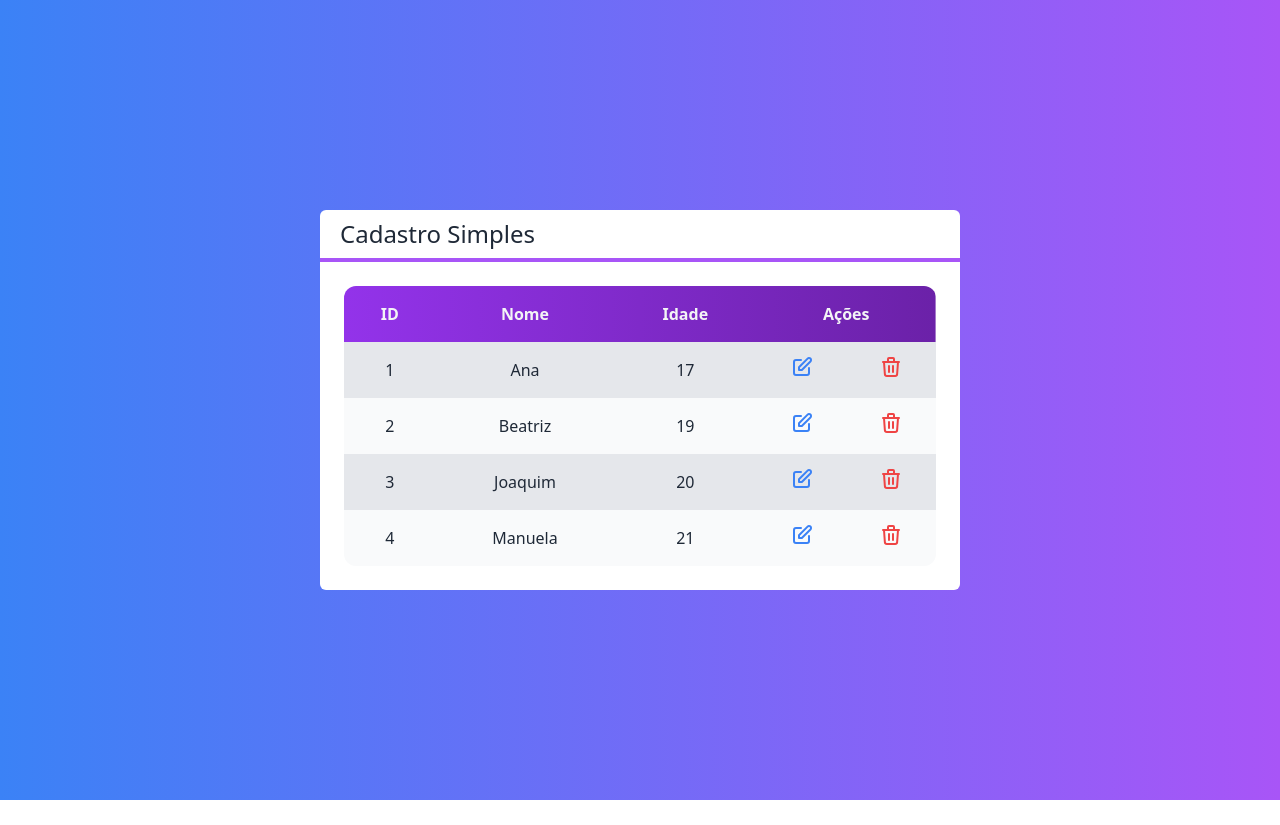
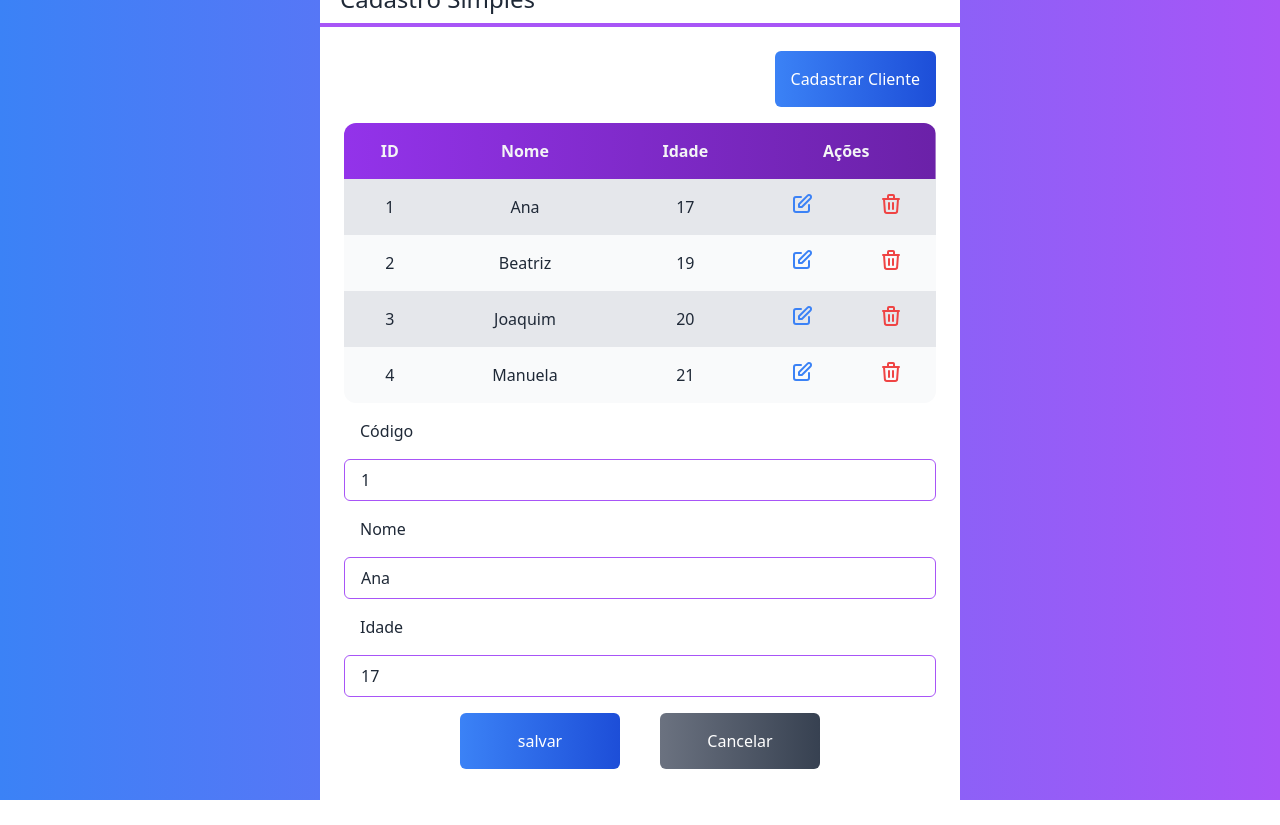
Before and after one commit to Braz99/cadastro-clientes, a Next.js app: page / in a window 1280 px wide. Before the commit the page ends 800 px from the top, so only its background shows below. Built offline with nearby package versions, Linux system fonts and the light colour scheme.

Commit message:
Cria o formulário para cadastrar ou alterar dados do cliente

```diff
--- /dev/null
+++ b/src/components/ButtonApp.tsx
@@ -0,0 +1,22 @@
+interface ButtonProps {
+  children: string;
+  color?: "blue" | "gray" | "red";
+  className?: string
+}
+
+export default function ButtonApp(props: ButtonProps) {
+  let color = props.color ?? "gray";
+  return (
+    <button
+      className={`
+    p-4
+    text-white
+    rounded-md mb-4
+    bg-gradient-to-r from-${color}-500 to-${color}-700
+    ${props.className}
+    `}
+    >
+      {props.children}
+    </button>
+  );
+}
--- /dev/null
+++ b/src/components/FormClient.tsx
@@ -0,0 +1,29 @@
+import { useState } from "react";
+import Client from "../core/Client";
+import ButtonApp from "./ButtonApp";
+import InputData from "./InputData";
+
+interface FormProps {
+  client: Client;
+}
+
+export default function FormClient(props: FormProps) {
+  let id = props.client?.id;
+
+  let [name, setName] = useState(props.client?.name ?? "");
+  let [age, setAge] = useState(props.client?.age ?? 0);
+
+  return (
+    <div>
+      {id ? <InputData readOnly text="Código" value={id} /> : false}
+      <InputData valueChange={setName} text="Nome" value={name} />
+      <InputData valueChange={setAge} text="Idade" value={age} type="number" />
+      <div className="flex justify-center m-4 ">
+        <ButtonApp color="blue" className="mr-10 w-40">
+          {id ? "salvar" : "alterar"}
+        </ButtonApp>
+        <ButtonApp className="w-40">Cancelar</ButtonApp>
+      </div>
+    </div>
+  );
+}
--- /dev/null
+++ b/src/components/InputData.tsx
@@ -0,0 +1,28 @@
+interface InputProps {
+  text: string;
+  type?: "text" | "number";
+  value: any;
+  readOnly?: boolean;
+  valueChange?: (value: any) => void;
+}
+
+export default function InputData(props: InputProps) {
+  return (
+    <div className="flex flex-col">
+      <label className="m-4">{props.text}</label>
+      <input
+        onChange={(e) => props.valueChange?.(e.target.value)}
+        type={props.type ?? "text"}
+        value={props.value}
+        readOnly={props.readOnly}
+        className={`
+      border
+      border-purple-500
+      focus:outline-none
+      rounded-md
+      px-4 py-2
+      `}
+      />
+    </div>
+  );
+}
--- a/src/pages/index.tsx
+++ b/src/pages/index.tsx
@@ -1,3 +1,5 @@
+import ButtonApp from "../components/ButtonApp";
+import FormClient from "../components/FormClient";
 import Layout from "../components/Layout";
 import TableClients from "../components/TableCients";
 import Client from "../core/Client";
@@ -42,7 +44,8 @@ export default function Home() {
   ];
 
   function selectClient(client: Client) {
-    console.log(client.name);
+    console.log(client);
+    return client;
   }
 
   function removeClient(client: Client) {
@@ -56,11 +59,16 @@ export default function Home() {
     bg-gradient-to-r from-blue-500 to-purple-500`}
     >
       <Layout title="Cadastro Simples">
+        <div className={`flex justify-end`}>
+          <ButtonApp color="blue">Cadastrar Cliente</ButtonApp>
+        </div>
         <TableClients
           clients={clients}
           clientSelected={selectClient}
           clientRemoved={removeClient}
         ></TableClients>
+
+        <FormClient client={clients[0]} />
       </Layout>
     </div>
   );
--- a/tailwind.config.js
+++ b/tailwind.config.js
@@ -1,5 +1,17 @@
 module.exports = {
   content: ["./src/pages/*.tsx", "./src/components/*.tsx"],
+  safelist: [
+    {
+      pattern: /to-(blue|gray|red)-(500|700)/,
+    },
+    {
+      pattern: /from-(blue|gray|red)-(500|700)/,
+    },
+
+    {
+      pattern: /bg-gradient-to-r/,
+    },
+  ],
   theme: {
     extend: {},
   },
```
